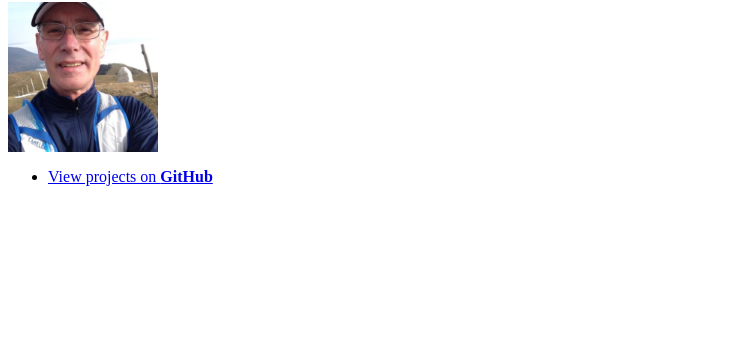
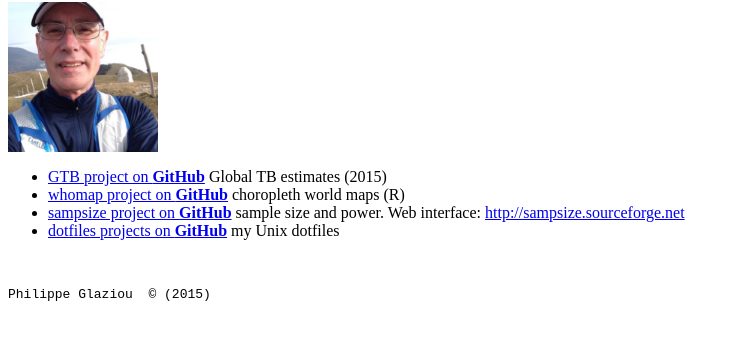
Before and after one commit to glaziou/glaziou.github.io, a plain HTML site: page index.html in a window 1280 px wide. Shown: the part 123-462 px from the top of the page, without its empty margins (0-740 px from the left). Drawn offline with Linux system fonts and the light colour scheme.

Commit message:
added list of projects

```diff
--- a/index.html
+++ b/index.html
@@ -1,8 +1,16 @@
+<meta http-equiv="Content-Type" content="text/html;charset=utf-8" />
 <div class="wrapper">
 <h1>glaziou.github.io</h1>
 <h1>Under construction</h1>
 <p><img src="pg.jpg" height='150px' width='150px' /></p>
 <ul>
-<li><a href="https://github.com/glaziou">View projects on <strong>GitHub</strong></a></li>
+<li><a href="https://github.com/glaziou/gtb">GTB project on <strong>GitHub</strong></a> Global TB estimates (2015)</li>
+<li><a href="https://github.com/glaziou/whomap">whomap project on <strong>GitHub</strong></a> choropleth world maps (R)</li>
+<li><a href="https://github.com/glaziou/sampsize">sampsize project on <strong>GitHub</strong></a> sample size and power. Web interface: <a href="http://sampsize.sourceforge.net/iface/index.html">http://sampsize.sourceforge.net</a></li>
+<li><a href="https://github.com/glaziou/dotfiles">dotfiles projects on <strong>GitHub</strong></a> my Unix dotfiles</li>
 </ul>
 </div>
+<br>
+<div class="footer">
+<pre><code>Philippe Glaziou  © (2015)</code></pre>
+</div>
```
Also changed, not shown: 1 other file.
